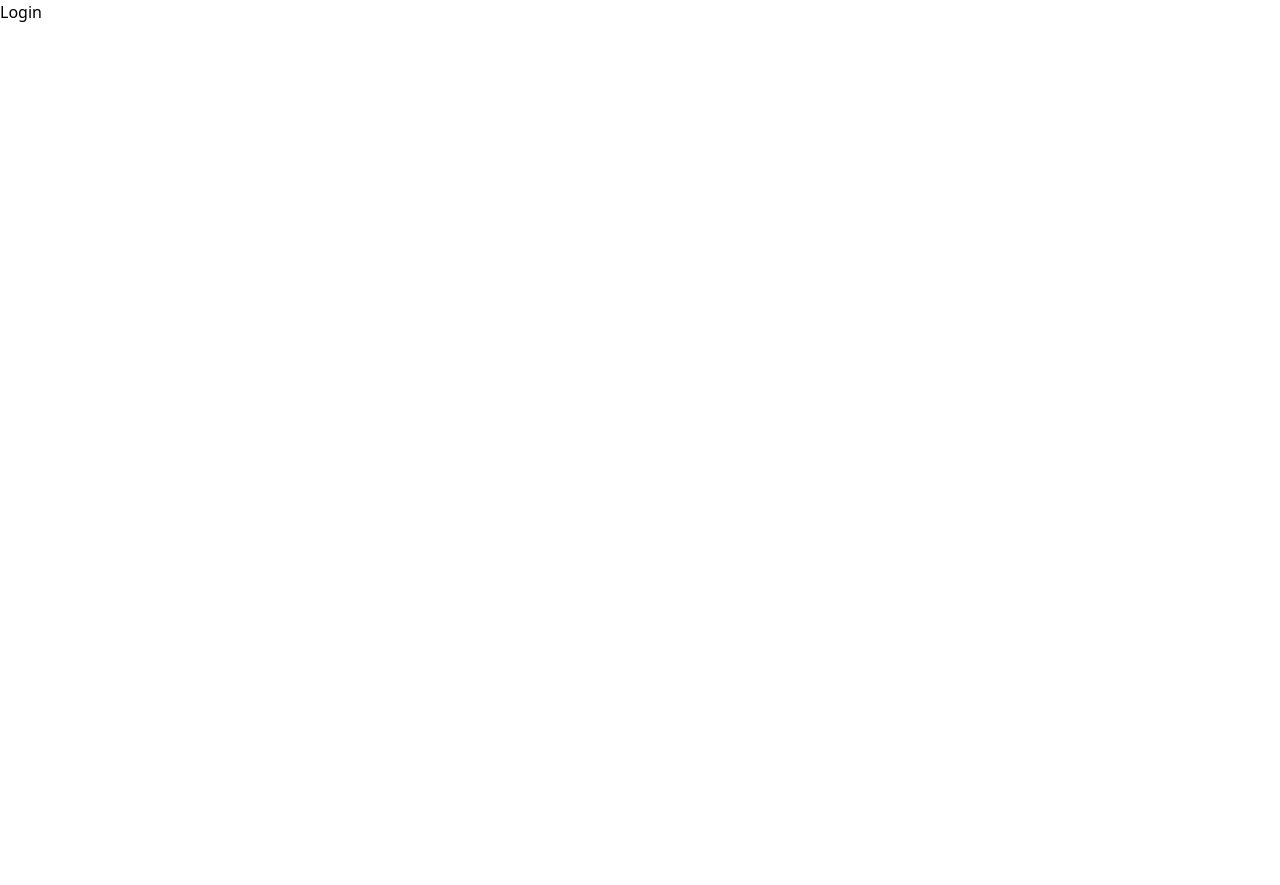
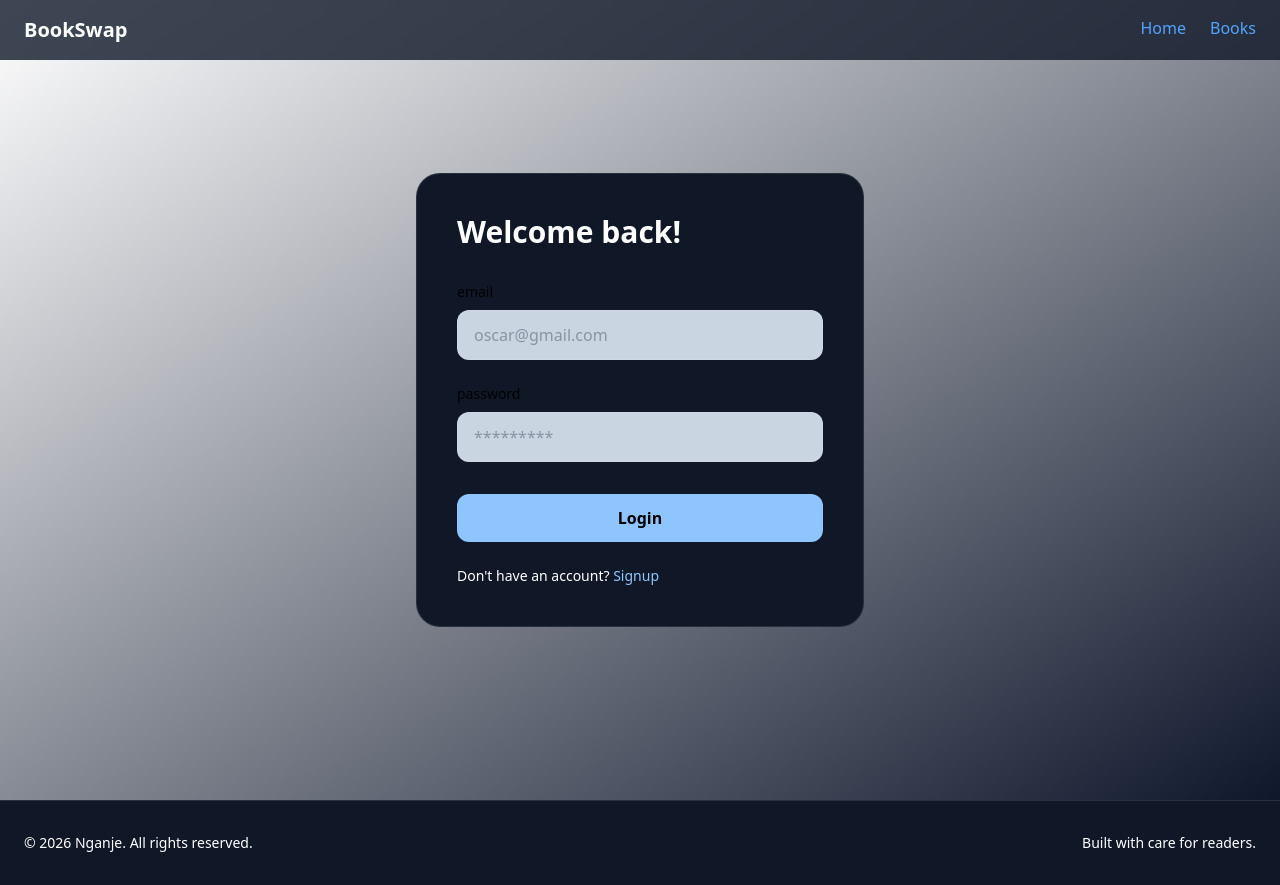
Before and after one commit to asnganje/bookswap-frontend, a React (Vite) app: page /login in a window 1280 px wide. Before the commit the page ends 800 px from the top, so only its background shows below. Built offline with nearby package versions, Linux system fonts and the light colour scheme.

Commit message:
add login page view

```diff
--- a/src/components/AuthForm.jsx
+++ b/src/components/AuthForm.jsx
@@ -1,8 +1,8 @@
 import MotionWrapper from "./MotionWrapper";
 
-const AuthForm = ({title, children, onSubmit, btnText}) => {
+const AuthForm = ({title, children, onSubmit, btnText, footer}) => {
   return(
-    <MotionWrapper.form
+    <form
       onSubmit={onSubmit}
       className="bg-gray-900 border border-white/10 rounded-3xl p-10 w-full max-w-md"
     >
@@ -14,7 +14,8 @@ const AuthForm = ({title, children, onSubmit, btnText}) => {
       >
         {btnText}
       </button>
-    </MotionWrapper.form>
+      {footer && <div className="mt-6 text-sm text-white">{footer}</div>}
+    </form>
   )
 }
 
--- a/src/components/InputField.jsx
+++ b/src/components/InputField.jsx
@@ -15,7 +15,7 @@ const InputField = ({
         onChange={onChange}
         placeholder={placeHolder}
         required={required}
-        className="px-4 py-3 rounded-xl bg-slate-300 border border-white/10 text-white outline-none focus:ring-2 focus:ring-blue-300"
+        className="px-4 py-3 rounded-xl bg-slate-300 border border-white/10 text-gray-600 outline-none focus:ring-2 focus:ring-blue-300"
       />
     </div>
   )
--- a/src/pages/Login.jsx
+++ b/src/pages/Login.jsx
@@ -1,6 +1,58 @@
+import Navbar from "../components/Navbar"
+import Footer from "../components/Footer"
+import AuthForm from "../components/AuthForm";
+import { Link } from "react-router-dom";
+import InputField from "../components/InputField"
+import { useState } from "react";
+
 const Login = () => {
+  const [email, setEmail] = useState("")
+  const [password, setPassword] = useState("")
+  const submitHandler = () =>{}
+  const changeHandler = (e) =>{
+    if(e.target == "email") {
+      setEmail(e.target.value)
+    }
+    if(e.target == "password") {
+      setPassword(e.target.value)
+    }
+
+  }
   return(
-    <div className="">Login</div>
+    <section className="min-h-screen">
+      <Navbar />
+      <div className="min-h-screen flex items-center justify-center bg-gradient-to-br from-dark to-slate-900 px-6">
+        <AuthForm
+          title="Welcome back!"
+          onSubmit={submitHandler}
+          btnText="Login"
+          footer={
+            <>
+              Don't have an account? {" "}
+              <Link to="/signup" className="text-blue-300">
+                Signup
+              </Link>
+            </>
+          }
+        >
+          <InputField
+            label="email"
+            type="email"
+            value={email}
+            onChange={changeHandler}
+            placeHolder="oscar@gmail.com"
+          />
+          <InputField
+            label="password"
+            type="password"
+            value={password}
+            onChange={changeHandler}
+            placeHolder="*********"
+          />
+        </AuthForm>
+      </div>
+      <Footer />
+    </section>
   )
 }
 
```
